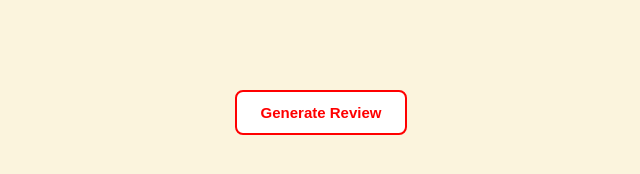
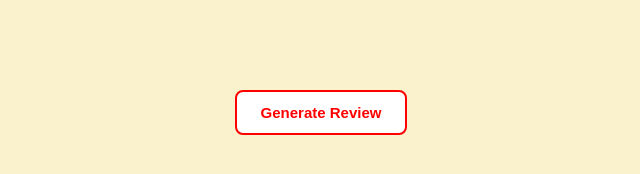
Before and after one commit to asherhardik/Review-Gen, a plain HTML site: page index.html in a window 1280 px wide. Shown: the whole page, without its empty margins (319-959 px from the left). Drawn offline with Linux system fonts and the light colour scheme.

Commit message:
Update style.css

```diff
--- a/style.css
+++ b/style.css
@@ -1,7 +1,7 @@
 /* Base styles */
 body {
   font-family: 'Inter', sans-serif;
-  background-color: #fbf4dd; /* Updated background */
+  background-color: #faf2cd; /* Updated background */
   margin: 0;
   padding: 0;
   display: flex;
```
